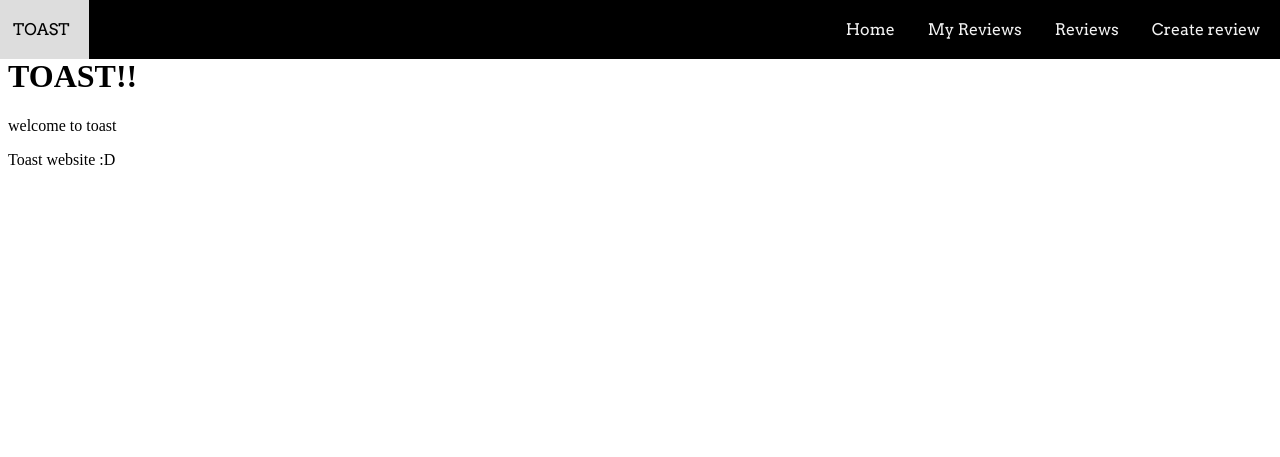
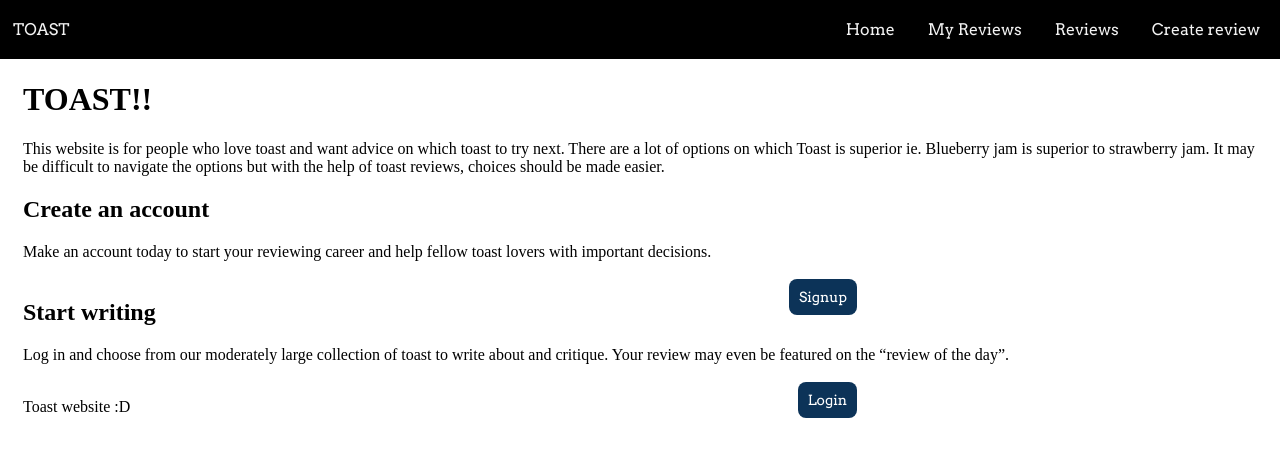
Before and after one commit to fujessica/Toast-website, a Flask app: page / in a window 1280 px wide. Shown: the top 457 px of the page. Run offline with Flask 3, Linux system fonts and the light colour scheme.

Commit message:
worked on css(it looks so bad rn)

```diff
--- a/routes.py
+++ b/routes.py
@@ -140,7 +140,7 @@ def user_reviews():
         return redirect(url_for('signup'))
     else:
         username = session["username"]
-        query = "SELECT t.description, r.review FROM reviews AS r JOIN Users as u ON r.user_id = u.id join Toast AS t ON t.id = r.toast_id WHERE username = '{}'".format(
+        query = "SELECT t.description, r.review, t.id FROM reviews AS r JOIN Users as u ON r.user_id = u.id join Toast AS t ON t.id = r.toast_id WHERE username = '{}'".format(
             username)
         reviews = sql_queries(query, 1)
         return render_template('my_reviews.html', reviews=reviews, username=username)
--- a/static/style.css
+++ b/static/style.css
@@ -1,50 +1,83 @@
-body{
-    word-break: break-all;
+/* General */
+
+body {
+    word-wrap: break-word;
+    padding:15px;
 }
+
+a {
+    text-decoration: none;
+    color:black;
+}
+
+/*Navbar*/
 
 div {
     background-color: #000000;
-    padding-right:94.7%;
+    padding-right: 94.7%;
     position: fixed;
     top: 0;
-    left:0;
-    right:0;
+    left: 0;
+    right: 0;
     width: 100%;
 }
 
 .object {
-    float:right;
+    float: right;
     display: block;
     color: #f2f2f2;
     text-align: center;
     text-decoration: none;
-    padding:20px;
-    padding-left:13px;
+    padding: 20px;
+    padding-left: 13px;
     font-size: 16px;
     font-family: 'Arvo';
 }
 
-     a:hover {
+.object:hover {
     background: #ddd;
     color: black;
 }
 
-    .ping{
-        float:left;
+#ping {
+    float: left;
     display: block;
     color: #f2f2f2;
     text-align: center;
     text-decoration: none;
-        padding:20px;
-        padding-left:13px;
+    padding: 20px;
+    padding-left: 13px;
     font-size: 16px;
     font-family: 'Arvo'
 
 }
 
-textarea{
-    resize:none;
-    width:1000px;
-    height:100px;
+/*Create reviews form*/
+
+textarea {
+    resize: none;
+    width: 1000px;
+    height: 100px;
     font-family: Arial, Helvetica, sans-serif;
 }
+
+/* Homepage Buttons */
+
+.button {
+
+    background-color: #0c3358;
+    color: white;
+    padding: 10px;
+    text-decoration: none;
+    border-radius: 8px;
+    float: right;
+    font-size:14px;
+    font-family:'Arvo';
+    margin-right:400px;
+}
+
+.button:hover {
+    border:black;
+    background-color:#ddd;
+    color:black;
+}
--- a/templates/home.html
+++ b/templates/home.html
@@ -1,3 +1,19 @@
 {% extends "layout.html" %}
 {% block h1 -%}TOAST!!{%- endblock %}
-{% block main -%}welcome to toast{%- endblock %}
+{% block main -%}
+
+This website is for people who love toast and want advice on which toast to try next. There are a lot of options on which Toast is superior ie. Blueberry jam is superior to strawberry jam. It may be difficult to navigate the options but with the help of toast reviews, choices should be made easier.
+
+<h2><a href="/signup">Create an account</a></h2>
+
+Make an account today to start your reviewing career and help fellow toast lovers with important decisions. <br>
+
+<br><a href="/signup" class="button">Signup</a>
+
+<h2><a href="/login">Start writing</a></h2>
+
+Log in and choose from our moderately large collection of toast to write about and critique. Your review may even be featured on the “review of the day”.<br>
+
+<br><a href="/login" class="button">Login</a>
+
+{%- endblock %}
--- a/templates/layout.html
+++ b/templates/layout.html
@@ -16,7 +16,7 @@
         </header>
         <navbar>
             <div>
-                <a href="/" class="ping">TOAST</a>
+                <a href="/" id="ping">TOAST</a>
                 <a href="/create_review" class="object">Create review</a>
                 <a href="/reviews" class="object">Reviews</a>
                 <a href="/my_reviews" class="object">My Reviews</a>
--- a/templates/my_reviews.html
+++ b/templates/my_reviews.html
@@ -7,6 +7,8 @@
             <br>
             {{ review[1] }}
             <br>
+            <a href="/delete_reviews">delete review</a> <a value={{review[2]}}>update</a>
+            <br>
         {% endfor %}
         <br>
         {{ success_message }}
@@ -14,3 +16,5 @@
         <br>
         <a href="/delete_reviews">delete a review?</a>
     {%- endblock %}
+
+    im trying so hard.
```
Also changed, not shown: templates/reviews.html (+12 -11 lines), templates/update_reviews.html (+4 -23 lines), toast.db. Lines whose indentation alone changed are shown as unchanged.
